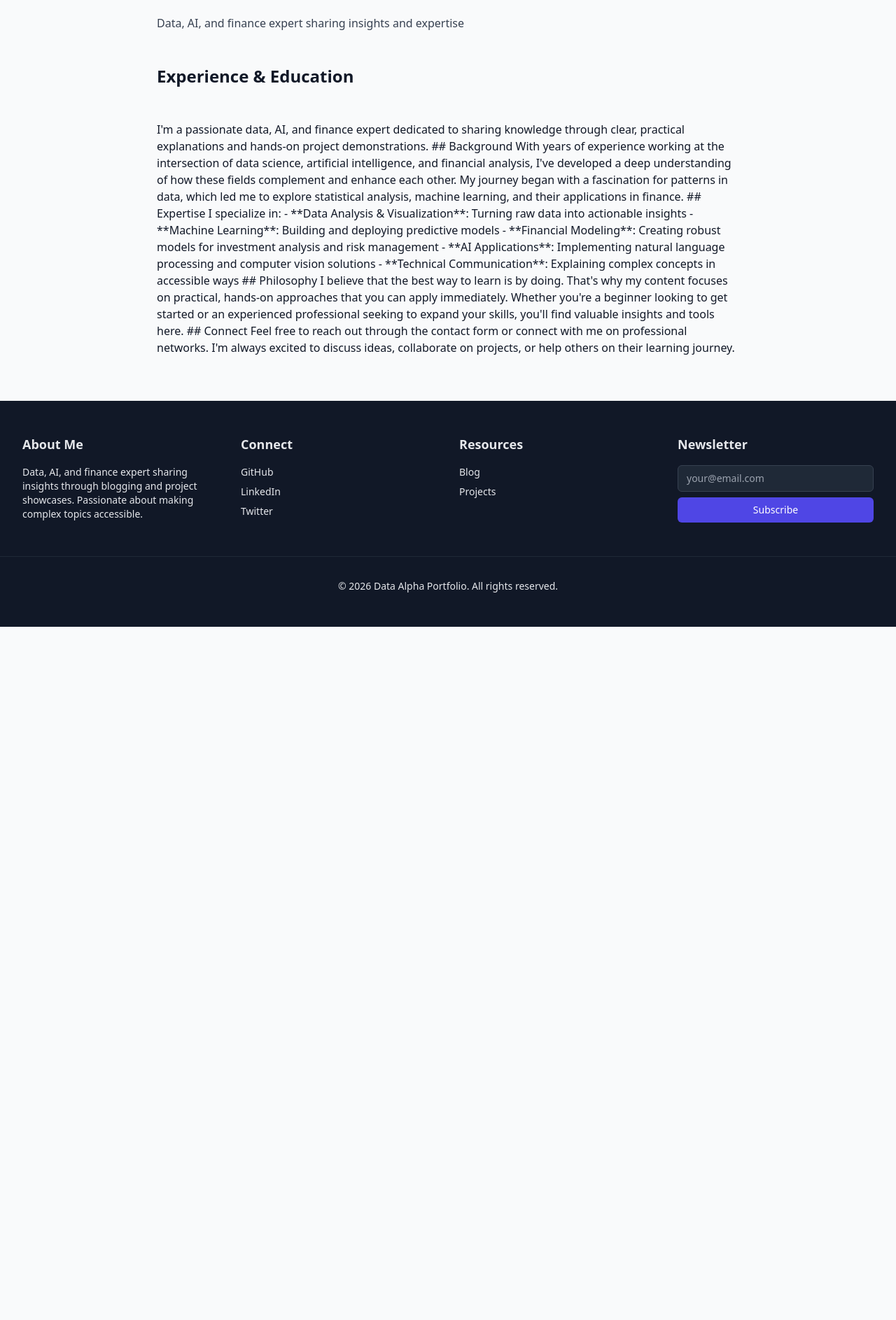
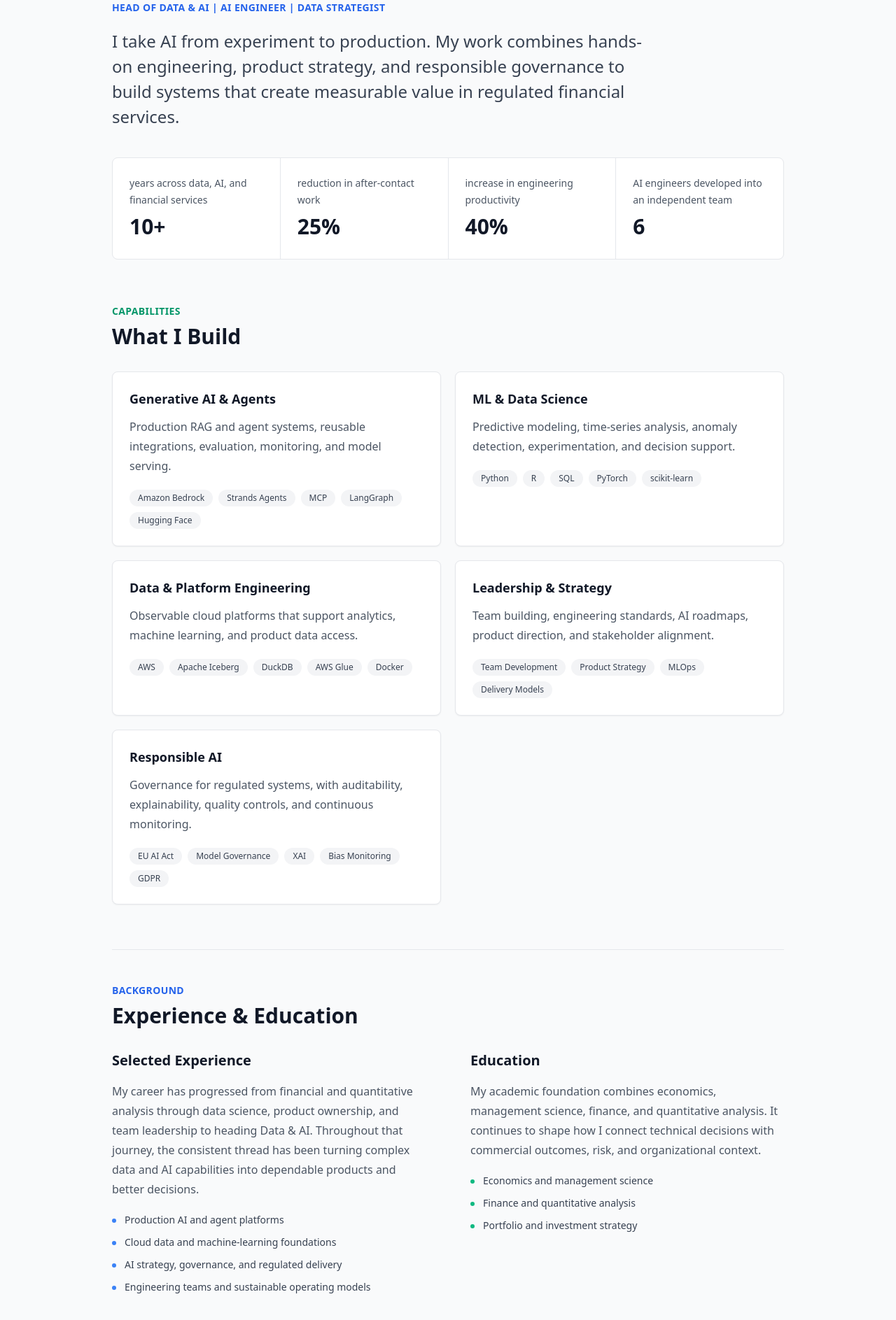
Before and after one commit to deadhand777/data-alpha, an Astro site: page /data-alpha/about in a window 1280 px wide. Shown: the part 240-2127 px from the top of the page at 70% size. Before the commit the page ends 1136 px from the top, so only its background shows below. Built offline with nearby package versions, Linux system fonts and the light colour scheme; Astro itself is replaced by a stand-in of ours.

Commit message:
feat: improve about page

```diff
--- a/src/components/AboutSection.astro
+++ b/src/components/AboutSection.astro
@@ -1,8 +1,33 @@
 ---
-const { title, description } = Astro.props;
+interface Highlight {
+  value: string;
+  label: string;
+}
+
+interface Props {
+  role: string;
+  introduction: string;
+  highlights: Highlight[];
+}
+
+const { role, introduction, highlights } = Astro.props;
 ---
-<section class="mb-12">
-  <h2 class="text-2xl font-bold text-gray-900 mb-4">About Me</h2>
-  <p class="text-gray-700 lead">{description}</p>
-  {/* Additional content from MDX would go here if needed */}
+<section class="mb-16" aria-labelledby="profile-summary">
+  <p id="profile-summary" class="mb-5 text-sm font-semibold uppercase tracking-wide text-accent-tech-dark">
+    {role}
+  </p>
+  <p class="max-w-3xl text-xl leading-8 text-gray-700 sm:text-2xl sm:leading-9">
+    {introduction}
+  </p>
+
+  {highlights.length > 0 && (
+    <dl class="mt-10 grid gap-px overflow-hidden rounded-lg border border-gray-200 bg-gray-200 sm:grid-cols-2 lg:grid-cols-4">
+      {highlights.map((highlight) => (
+        <div class="min-h-36 bg-white p-6">
+          <dt class="text-sm leading-6 text-gray-600">{highlight.label}</dt>
+          <dd class="mt-2 text-3xl font-bold text-gray-900">{highlight.value}</dd>
+        </div>
+      ))}
+    </dl>
+  )}
 </section>
--- a/src/components/ExperienceSection.astro
+++ b/src/components/ExperienceSection.astro
@@ -1,42 +1,58 @@
 ---
-const { experience, education } = Astro.props;
+interface ExperienceSummary {
+  summary: string;
+  focus: string[];
+}
+
+interface EducationSummary {
+  summary: string;
+  foundation: string[];
+}
+
+interface Props {
+  experience: ExperienceSummary;
+  education: EducationSummary;
+  cvUrl: string;
+}
+
+const { experience, education, cvUrl } = Astro.props;
 ---
-<section>
-  <h2 class="text-2xl font-bold text-gray-900 mb-6">Experience & Education</h2>
+<section class="mb-16 border-y border-gray-200 py-12" aria-labelledby="background-heading">
+  <div class="mb-8 max-w-2xl">
+    <p class="mb-2 text-sm font-semibold uppercase tracking-wide text-accent-tech-dark">Background</p>
+    <h2 id="background-heading" class="text-3xl font-bold text-gray-900">Experience & Education</h2>
+  </div>
 
-  {experience.length > 0 && (
-    <div class="mb-8">
-      <h3 class="text-xl font-semibold text-gray-900 mb-4">Professional Experience</h3>
-      <div class="space-y-6">
-        {experience.map((exp, index) => (
-          <div key={index} class="border-l-2 border-indigo-500 pl-4">
-            <h4 class="font-bold text-gray-900">{exp.role}</h4>
-            <p class="text-gray-600 mb-2">{exp.company}</p>
-            <p class="text-sm text-gray-500">{exp.period}</p>
-            {exp.description && (
-              <p class="mt-2 text-gray-700">{exp.description}</p>
-            )}
-          </div>
+  <div class="grid gap-10 lg:grid-cols-2 lg:gap-16">
+    <section aria-labelledby="experience-heading">
+      <h3 id="experience-heading" class="text-xl font-bold text-gray-900">Selected Experience</h3>
+      <p class="mt-4 leading-7 text-gray-600">{experience.summary}</p>
+      <ul class="mt-5 space-y-3 text-sm text-gray-700">
+        {experience.focus.map((item) => (
+          <li class="flex gap-3">
+            <span class="mt-2 h-1.5 w-1.5 flex-none rounded-full bg-accent-tech" aria-hidden="true"></span>
+            <span>{item}</span>
+          </li>
         ))}
-      </div>
-    </div>
-  )}
+      </ul>
+    </section>
 
-  {education.length > 0 && (
-    <div>
-      <h3 class="text-xl font-semibold text-gray-900 mb-4">Education</h3>
-      <div class="space-y-4">
-        {education.map((edu, index) => (
-          <div key={index}>
-            <h4 class="font-bold text-gray-900">{edu.degree}</h4>
-            <p class="text-gray-600 mb-2">{edu.institution}</p>
-            <p class="text-sm text-gray-500">{edu.period}</p>
-            {edu.details && (
-              <p class="mt-1 text-gray-700 text-sm">{edu.details}</p>
-            )}
-          </div>
+    <section aria-labelledby="education-heading">
+      <h3 id="education-heading" class="text-xl font-bold text-gray-900">Education</h3>
+      <p class="mt-4 leading-7 text-gray-600">{education.summary}</p>
+      <ul class="mt-5 space-y-3 text-sm text-gray-700">
+        {education.foundation.map((item) => (
+          <li class="flex gap-3">
+            <span class="mt-2 h-1.5 w-1.5 flex-none rounded-full bg-accent-success" aria-hidden="true"></span>
+            <span>{item}</span>
+          </li>
         ))}
-      </div>
-    </div>
-  )}
+      </ul>
+    </section>
+  </div>
+
+  <p class="mt-10 text-sm text-gray-600">
+    Employment history, academic details, and the complete technical profile are available in the
+    <a class="font-semibold text-accent-tech-dark underline decoration-blue-200 underline-offset-4 hover:text-accent-tech" href={cvUrl} target="_blank" rel="noreferrer">full CV</a>.
+  </p>
 </section>
--- a/src/components/SkillsSection.astro
+++ b/src/components/SkillsSection.astro
@@ -1,31 +1,37 @@
 ---
-const { skills, skillLevels } = Astro.props;
+interface ExpertiseGroup {
+  title: string;
+  description: string;
+  tools: string[];
+}
+
+interface Props {
+  expertise: ExpertiseGroup[];
+}
+
+const { expertise } = Astro.props;
 ---
-{skills.length > 0 && (
-  <section class="mb-12">
-    <h2 class="text-2xl font-bold text-gray-900 mb-4">Skills & Expertise</h2>
-    <div class="grid gap-4 sm:grid-cols-2 lg:grid-cols-3">
-      {skills.map((skill) => {
-        const level = skillLevels[skill] || 'Intermediate';
-        const levelColors = {
-          'Beginner': 'bg-blue-100 text-blue-800',
-          'Intermediate': 'bg-indigo-100 text-indigo-800',
-          'Advanced': 'bg-purple-100 text-purple-800',
-          'Expert': 'bg-pink-100 text-pink-800'
-        };
-        const levelClass = levelColors[level] || 'bg-gray-100 text-gray-800';
+{expertise.length > 0 && (
+  <section class="mb-16" aria-labelledby="expertise-heading">
+    <div class="mb-8 max-w-2xl">
+      <p class="mb-2 text-sm font-semibold uppercase tracking-wide text-accent-success-dark">Capabilities</p>
+      <h2 id="expertise-heading" class="text-3xl font-bold text-gray-900">What I Build</h2>
+    </div>
 
-        return (
-          <div key={skill} class={`p-4 bg-white rounded-lg border border-gray-200 hover:shadow-md transition-shadow flex flex-col items-center text-center ${levelClass}`}>
-            <div class="flex h-10 w-10 items-center justify-center mb-3">
-              {/* Skill icons could go here */}
-              <span class="text-2xl">{skill.charAt(0).toUpperCase()}</span>
-            </div>
-            <h3 class="font-semibold text-gray-900 mb-2">{skill}</h3>
-            <p class="text-xs font-medium text-gray-600">{level}</p>
-          </div>
-        );
-      })}
+    <div class="grid gap-5 md:grid-cols-2">
+      {expertise.map((group) => (
+        <article class="rounded-lg border border-gray-200 bg-white p-6 shadow-sm">
+          <h3 class="text-lg font-bold text-gray-900">{group.title}</h3>
+          <p class="mt-3 leading-7 text-gray-600">{group.description}</p>
+          {group.tools.length > 0 && (
+            <ul class="mt-5 flex flex-wrap gap-2" aria-label={`${group.title} technologies`}>
+              {group.tools.map((tool) => (
+                <li class="rounded-full bg-gray-100 px-3 py-1 text-xs font-medium text-gray-700">{tool}</li>
+              ))}
+            </ul>
+          )}
+        </article>
+      ))}
     </div>
   </section>
 )}
--- a/src/content/about/index.mdx
+++ b/src/content/about/index.mdx
@@ -1,27 +1,58 @@
 ---
-title: "About Me"
-description: "Data, AI, and finance expert sharing insights and expertise"
+title: "About Chris Schulz"
+seoTitle: "Chris Schulz | Head of Data & AI"
+description: "Head of Data & AI building production AI platforms, governed systems, and engineering teams for regulated financial services."
+role: "Head of Data & AI | AI Engineer | Data Strategist"
+introduction: "I take AI from experiment to production. My work combines hands-on engineering, product strategy, and responsible governance to build systems that create measurable value in regulated financial services."
+highlights:
+  - value: "10+"
+    label: "years across data, AI, and financial services"
+  - value: "25%"
+    label: "reduction in after-contact work"
+  - value: "40%"
+    label: "increase in engineering productivity"
+  - value: "6"
+    label: "AI engineers developed into an independent team"
+expertise:
+  - title: "Generative AI & Agents"
+    description: "Production RAG and agent systems, reusable integrations, evaluation, monitoring, and model serving."
+    tools: ["Amazon Bedrock", "Strands Agents", "MCP", "LangGraph", "Hugging Face"]
+  - title: "ML & Data Science"
+    description: "Predictive modeling, time-series analysis, anomaly detection, experimentation, and decision support."
+    tools: ["Python", "R", "SQL", "PyTorch", "scikit-learn"]
+  - title: "Data & Platform Engineering"
+    description: "Observable cloud platforms that support analytics, machine learning, and product data access."
+    tools: ["AWS", "Apache Iceberg", "DuckDB", "AWS Glue", "Docker"]
+  - title: "Leadership & Strategy"
+    description: "Team building, engineering standards, AI roadmaps, product direction, and stakeholder alignment."
+    tools: ["Team Development", "Product Strategy", "MLOps", "Delivery Models"]
+  - title: "Responsible AI"
+    description: "Governance for regulated systems, with auditability, explainability, quality controls, and continuous monitoring."
+    tools: ["EU AI Act", "Model Governance", "XAI", "Bias Monitoring", "GDPR"]
+experience:
+  summary: "My career has progressed from financial and quantitative analysis through data science, product ownership, and team leadership to heading Data & AI. Throughout that journey, the consistent thread has been turning complex data and AI capabilities into dependable products and better decisions."
+  focus:
+    - "Production AI and agent platforms"
+    - "Cloud data and machine-learning foundations"
+    - "AI strategy, governance, and regulated delivery"
+    - "Engineering teams and sustainable operating models"
+education:
+  summary: "My academic foundation combines economics, management science, finance, and quantitative analysis. It continues to shape how I connect technical decisions with commercial outcomes, risk, and organizational context."
+  foundation:
+    - "Economics and management science"
+    - "Finance and quantitative analysis"
+    - "Portfolio and investment strategy"
+cvUrl: "https://github.com/deadhand777/cs_cv/blob/main/cv/cv.pdf"
+githubUrl: "https://github.com/deadhand777"
+linkedinUrl: "https://www.linkedin.com/in/chris-schulz-ai-first/"
 ---
 
-I'm a passionate data, AI, and finance expert dedicated to sharing knowledge through clear, practical explanations and hands-on project demonstrations.
+## How I Work
 
-## Background
+I treat AI as a product and an operating capability, not a model demonstration. A successful system needs reliable data, clear interfaces, evaluation, observability, governance, and a team that can operate it with confidence.
 
-With years of experience working at the intersection of data science, artificial intelligence, and financial analysis, I've developed a deep understanding of how these fields complement and enhance each other. My journey began with a fascination for patterns in data, which led me to explore statistical analysis, machine learning, and their applications in finance.
+That is why I work across architecture, delivery, and organizational design. The goal is not simply to deploy new technology, but to make it useful, accountable, and maintainable.
 
-## Expertise
+## What You Will Find Here
 
-I specialize in:
-- **Data Analysis & Visualization**: Turning raw data into actionable insights
-- **Machine Learning**: Building and deploying predictive models
-- **Financial Modeling**: Creating robust models for investment analysis and risk management
-- **AI Applications**: Implementing natural language processing and computer vision solutions
-- **Technical Communication**: Explaining complex concepts in accessible ways
-
-## Philosophy
-
-I believe that the best way to learn is by doing. That's why my content focuses on practical, hands-on approaches that you can apply immediately. Whether you're a beginner looking to get started or an experienced professional seeking to expand your skills, you'll find valuable insights and tools here.
-
-## Connect
-
-Feel free to reach out through the contact form or connect with me on professional networks. I'm always excited to discuss ideas, collaborate on projects, or help others on their learning journey.
+This portfolio documents practical work in agentic AI, data platforms, machine learning, and regulated financial technology. The projects and articles focus on architecture, tradeoffs, and lessons that transfer beyond a single implementation.
--- a/src/content/config.ts
+++ b/src/content/config.ts
@@ -28,7 +28,39 @@ const projectsCollection = defineCollection({
   })
 });
 
+const aboutCollection = defineCollection({
+  type: 'content',
+  schema: z.object({
+    title: z.string(),
+    seoTitle: z.string(),
+    description: z.string(),
+    role: z.string(),
+    introduction: z.string(),
+    highlights: z.array(z.object({
+      value: z.string(),
+      label: z.string()
+    })),
+    expertise: z.array(z.object({
+      title: z.string(),
+      description: z.string(),
+      tools: z.array(z.string()).default([])
+    })),
+    experience: z.object({
+      summary: z.string(),
+      focus: z.array(z.string()).default([])
+    }),
+    education: z.object({
+      summary: z.string(),
+      foundation: z.array(z.string()).default([])
+    }),
+    cvUrl: z.string().url(),
+    githubUrl: z.string().url(),
+    linkedinUrl: z.string().url()
+  })
+});
+
 export const collections = {
   blog: blogCollection,
-  projects: projectsCollection
+  projects: projectsCollection,
+  about: aboutCollection
 };
--- a/src/pages/about.astro
+++ b/src/pages/about.astro
@@ -7,11 +7,13 @@ import SkillsSection from '../components/SkillsSection.astro';
 import ExperienceSection from '../components/ExperienceSection.astro';
 
 const aboutPage = await getEntry('about', 'index');
+const Content = aboutPage ? (await aboutPage.render()).Content : null;
+const base = import.meta.env.BASE_URL;
 ---
 
 {!aboutPage ? (
   <Layout>
-    <SEO title="About | Data Alpha Portfolio" description="Learn more about me and my background" path="/about" />
+    <SEO title="About | Data Alpha Portfolio" description="Learn more about Chris Schulz and his work in data and AI." path="/about" />
     <article class="max-w-3xl mx-auto px-4 sm:px-6 lg:px-8 py-16">
       <h1 class="text-3xl font-bold text-gray-900 mb-8">About Me</h1>
       <p class="text-gray-600 mb-8">
@@ -23,32 +25,47 @@ const aboutPage = await getEntry('about', 'index');
 ) : (
   <Layout>
     <SEO
-      title={`About ${aboutPage.data.title} | Data Alpha Portfolio`}
+      title={`${aboutPage.data.seoTitle} | Data Alpha Portfolio`}
       description={aboutPage.data.description}
       path="/about"
     />
 
-    <article class="max-w-4xl mx-auto px-4 sm:px-6 lg:px-8 py-16">
-      <h1 class="text-3xl font-bold text-gray-900 mb-8">{aboutPage.data.title}</h1>
+    <article class="mx-auto max-w-5xl px-4 py-16 sm:px-6 lg:px-8 lg:py-20">
+      <h1 class="mb-8 text-4xl font-bold text-gray-900 sm:text-5xl">{aboutPage.data.title}</h1>
 
-      <AboutSection {...aboutPage.data} />
-
-      <SkillsSection
-        skills={aboutPage.data.skills || []}
-        skillLevels={aboutPage.data.skillLevels || {}}
+      <AboutSection
+        role={aboutPage.data.role}
+        introduction={aboutPage.data.introduction}
+        highlights={aboutPage.data.highlights}
       />
 
+      <SkillsSection expertise={aboutPage.data.expertise} />
+
       <ExperienceSection
-        experience={aboutPage.data.experience || []}
-        education={aboutPage.data.education || []}
+        experience={aboutPage.data.experience}
+        education={aboutPage.data.education}
+        cvUrl={aboutPage.data.cvUrl}
       />
 
-      {/*
-        Render any additional MDX content
-      */}
-      <div class="mt-12">
-        <p set:html={aboutPage.body} />
-      </div>
+      {Content && (
+        <div class="prose prose-slate max-w-3xl">
+          <Content />
+        </div>
+      )}
+
+      <section class="mt-16 border-t border-gray-200 pt-10" aria-labelledby="next-step-heading">
+        <h2 id="next-step-heading" class="text-2xl font-bold text-gray-900">Explore the Work</h2>
+        <p class="mt-3 max-w-2xl leading-7 text-gray-600">
+          See how these ideas translate into practical systems, or get in touch to discuss AI platforms, regulated delivery, and data strategy.
+        </p>
+        <div class="mt-6 flex flex-wrap gap-3">
+          <a class="rounded-md bg-gray-900 px-4 py-2.5 text-sm font-semibold text-white hover:bg-gray-700" href={`${base}projects/contact-center`}>View a featured project</a>
+          <a class="rounded-md border border-gray-300 bg-white px-4 py-2.5 text-sm font-semibold text-gray-800 hover:border-gray-400 hover:bg-gray-50" href={`${base}contact`}>Get in touch</a>
+          <a class="rounded-md border border-gray-300 bg-white px-4 py-2.5 text-sm font-semibold text-gray-800 hover:border-gray-400 hover:bg-gray-50" href={aboutPage.data.cvUrl} target="_blank" rel="noreferrer">View full CV</a>
+          <a class="px-2 py-2.5 text-sm font-semibold text-accent-tech-dark hover:text-accent-tech" href={aboutPage.data.linkedinUrl} target="_blank" rel="noreferrer">LinkedIn</a>
+          <a class="px-2 py-2.5 text-sm font-semibold text-accent-tech-dark hover:text-accent-tech" href={aboutPage.data.githubUrl} target="_blank" rel="noreferrer">GitHub</a>
+        </div>
+      </section>
     </article>
   </Layout>
 )}
```
